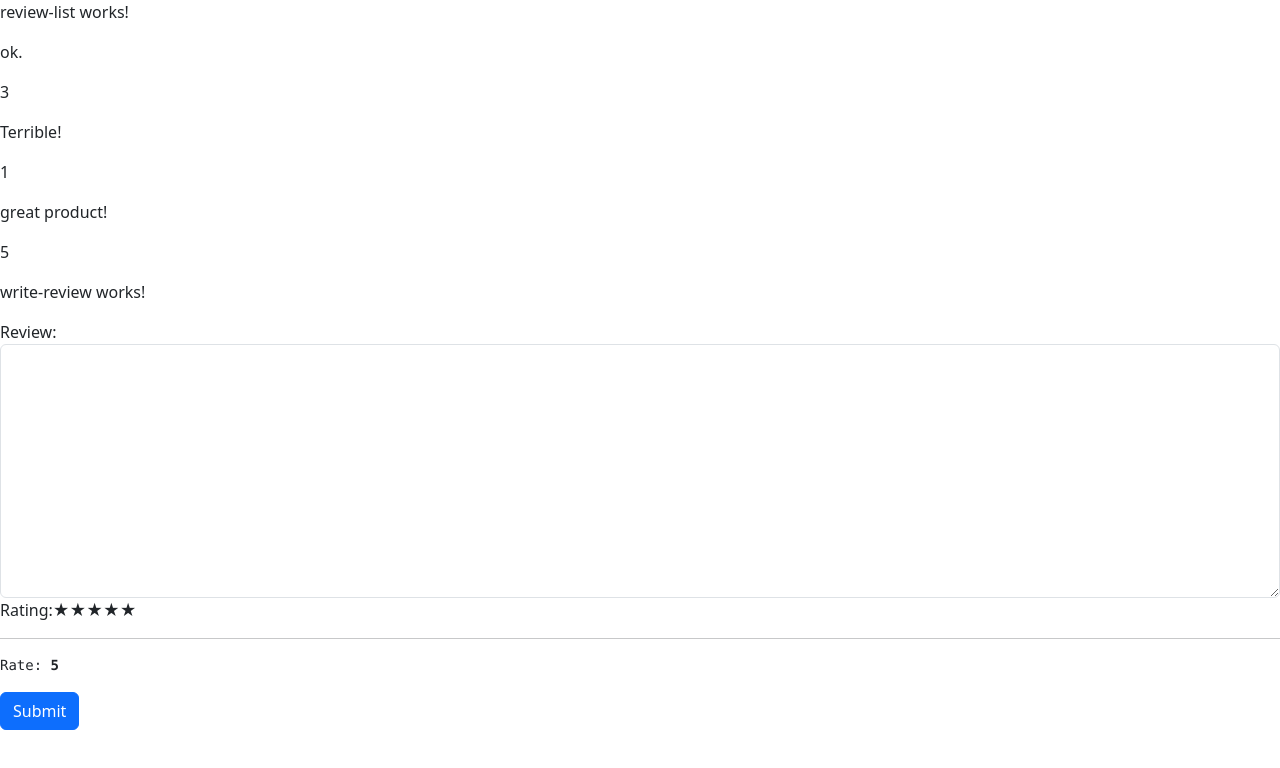
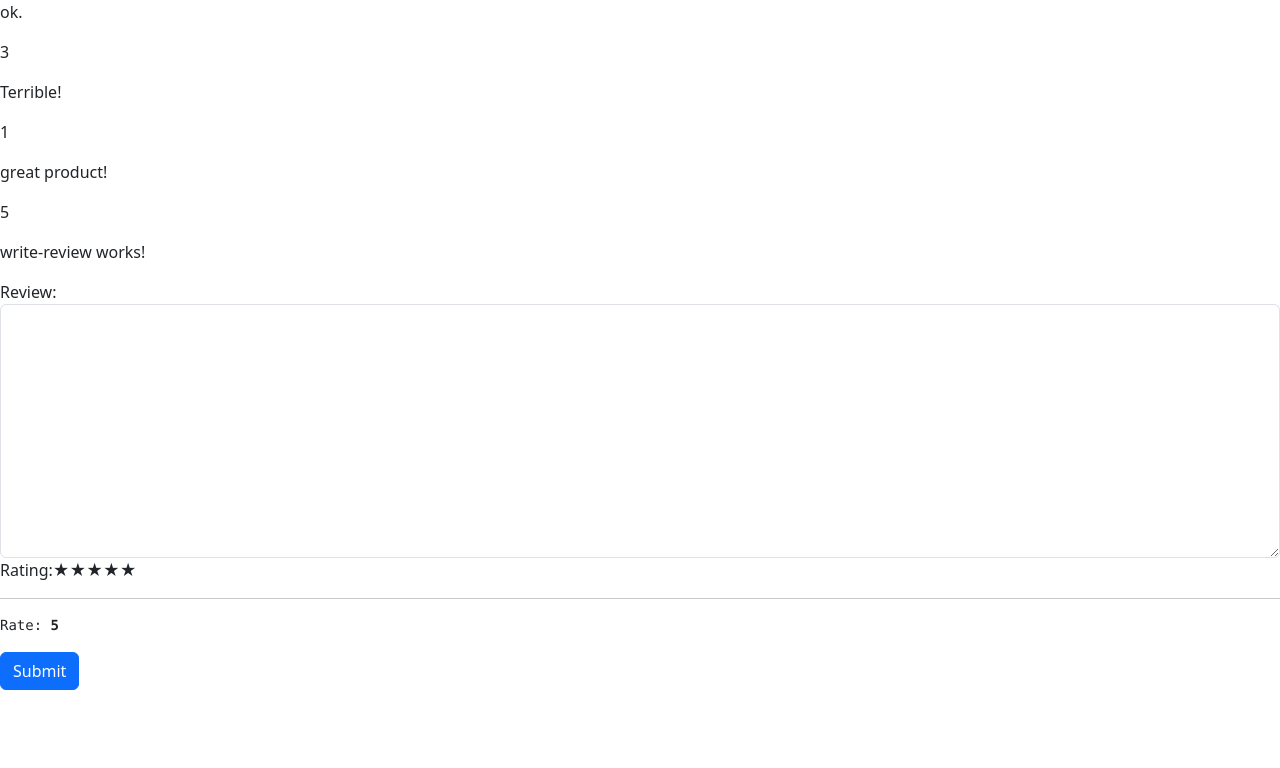
Before and after one commit to 240205-JavaAngularAWS/shoe-front, an Angular app in the folder payMore/: page /reviewList in a window 1280 px wide. Shown: the top 768 px of the page. Built offline with nearby package versions, Linux system fonts and the light colour scheme.

Commit message:
updated productpage

```diff
--- a/payMore/src/app/components/product-page/product-page.component.html
+++ b/payMore/src/app/components/product-page/product-page.component.html
@@ -2,10 +2,11 @@
 
 <div>
     <!-- <app-nav-bar></app-nav-bar> -->
-<div>
-    <p style="text-align: center; font-weight: bolder; font-size: 50px;">Products Name:</p>
-    <view-products [productsInputted]="products"></view-products>
-</div>
+    <div>
+        <p style="text-align: center; font-weight: bolder; font-size: 50px;">Products Name:</p>
+        <view-products [productsInputted]="products"></view-products>
+    </div>
 </div>
 
-<!-- <reviewList></reviewList> -->
+
+<reviewList></reviewList>
--- a/payMore/src/app/components/review-list/review-list.component.html
+++ b/payMore/src/app/components/review-list/review-list.component.html
@@ -1,7 +1,6 @@
 
 <div id="reviewContainer" *ngIf="reviews.length > 0; else elseBlock">
 
-    <p>review-list works!</p>
     <div>
         <review *ngFor="let review of reviews" [reviewInputted]="review" (viewReview)="viewReview($event)" ></review>
     </div>
```
